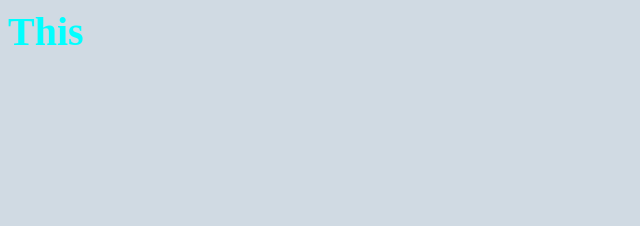
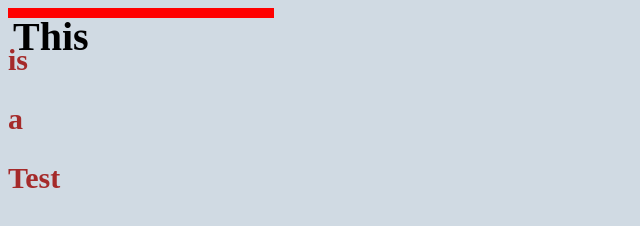
Before and after one commit to staten-island-tech/css-blogpost-project-TylerBo12, a plain HTML site: page Index.html in a window 1280 px wide. Shown: the whole page, without its empty margins (0-640 px from the left). Drawn offline with Linux system fonts and the light colour scheme.

Commit message:
Css Blogpost

```diff
--- a/Index.html
+++ b/Index.html
@@ -7,7 +7,11 @@
     <title>Document</title>
   </head>
   <body>
-    <h1>This</h1>
-    <h2></h2>
+    <div class="backgrounds"></div>
+
+    <h1 class="head1" id="id">This</h1>
+    <h2>is</h2>
+    <h2>a</h2>
+    <h2>Test</h2>
   </body>
 </html>
--- a/Style.Css
+++ b/Style.Css
@@ -1,5 +1,22 @@
 Body {
 background-color: rgba(105, 138, 167, 0.308);
-color: aqua;
+color: black ;
 font-size: 20px;
 }
+
+.head1{
+
+    margin: 0px;
+    background-color: aliceblue;
+    padding: 0px;
+    border: 5px solid red;
+    width: 20vw ;
+    height: 0vw;
+
+}
+
+h2{
+    color: brown;
+
+
+}
```
